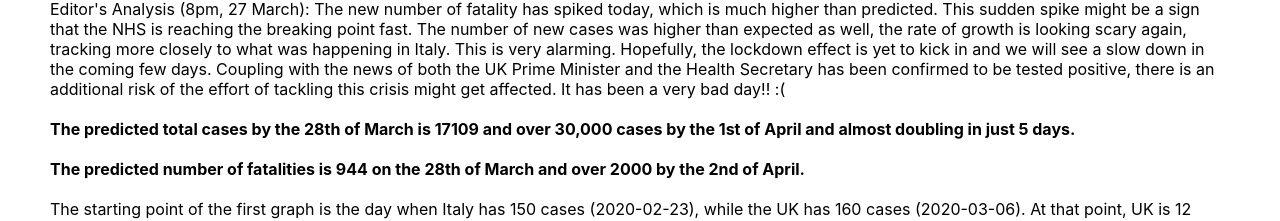
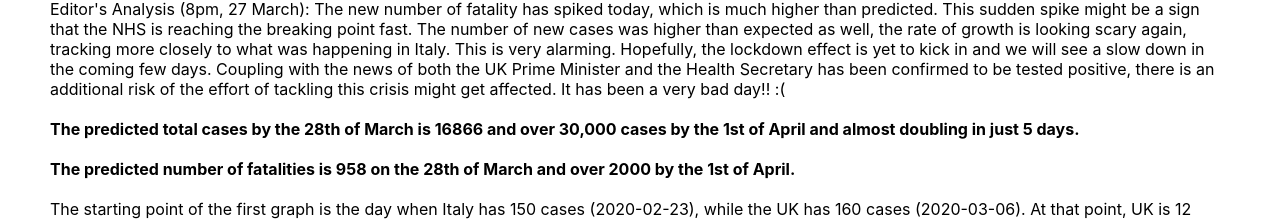
Before and after one commit to linamm/coronachart, a React (Create React App) app in the folder coronachart/: page / in a window 1280 px wide. Shown: the part 151-372 px from the top of the page. Built offline with nearby package versions, Linux system fonts and the light colour scheme.

Commit message:
correct comments

```diff
--- a/coronachart/src/App.js
+++ b/coronachart/src/App.js
@@ -48,11 +48,11 @@ const styles = {
         </div>
 
       <div style={styles.paragraph}>
-          <b>The predicted total cases by the 28th of March is 17109 and over 30,000 cases by the 1st of April and almost doubling in just 5 days.</b>
+          <b>The predicted total cases by the 28th of March is 16866 and over 30,000 cases by the 1st of April and almost doubling in just 5 days.</b>
       </div>
      <div style={styles.paragraph}>
       <b>
-      The predicted number of fatalities is 944 on the 28th of March and over 2000 by the 2nd of April.
+      The predicted number of fatalities is 958 on the 28th of March and over 2000 by the 1st of April.
         </b>
       </div>
         <div style={styles.paragraph}>
--- a/coronachart/src/Data.js
+++ b/coronachart/src/Data.js
@@ -62,5 +62,8 @@ const raw_total_cases = [
 
 ];
 
-export const totalCases = getPredictCases(raw_total_cases, 21);
-export const fatalityCases = getPredictCases(raw_death_cases, 13);
+export const totalCaseStartDay = 6;
+export const fatalityCaseStartDay = 14;
+export const Today = 27;
+export const totalCases = getPredictCases(raw_total_cases, Today - totalCaseStartDay);
+export const fatalityCases = getPredictCases(raw_death_cases, Today - fatalityCaseStartDay);
```
